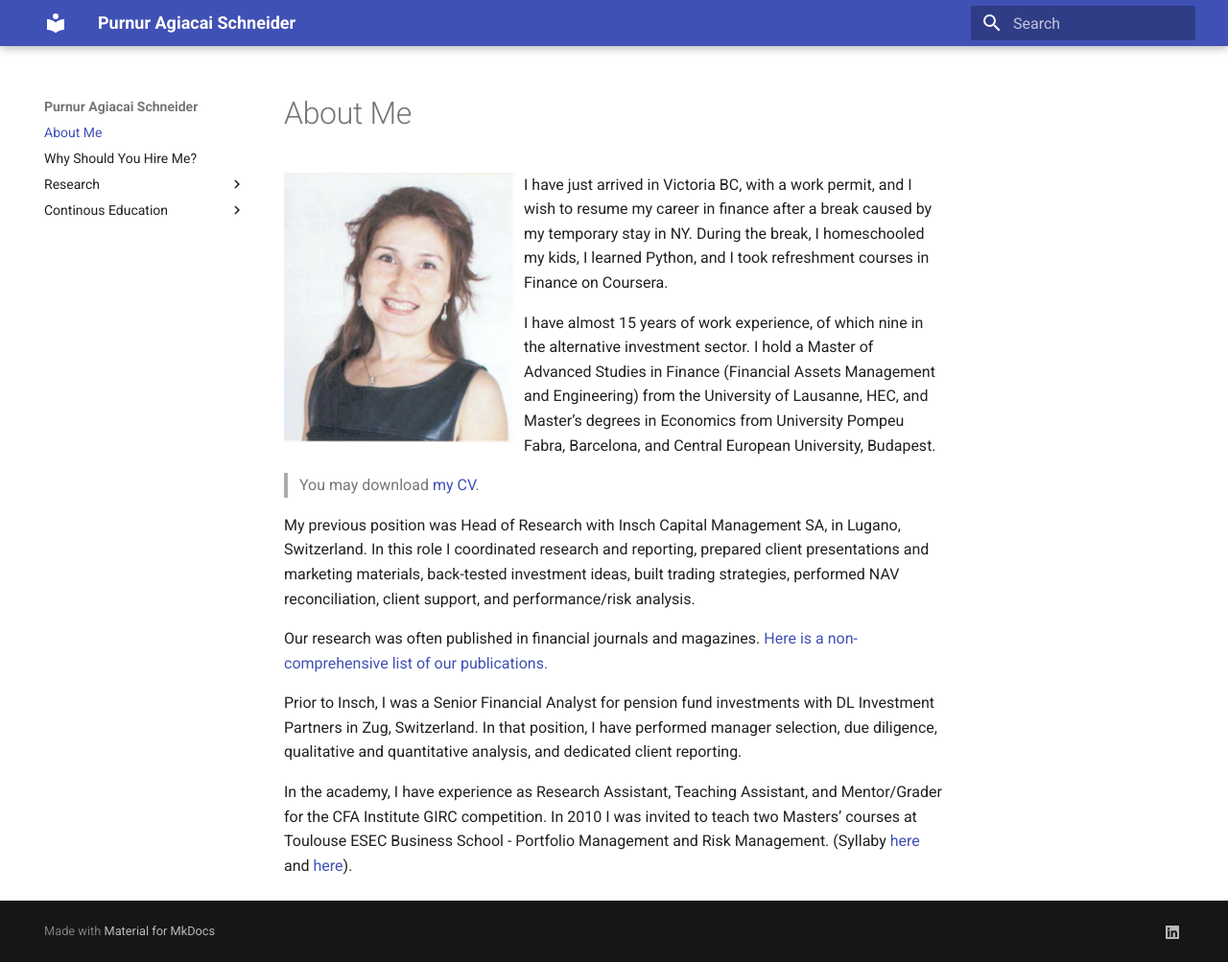
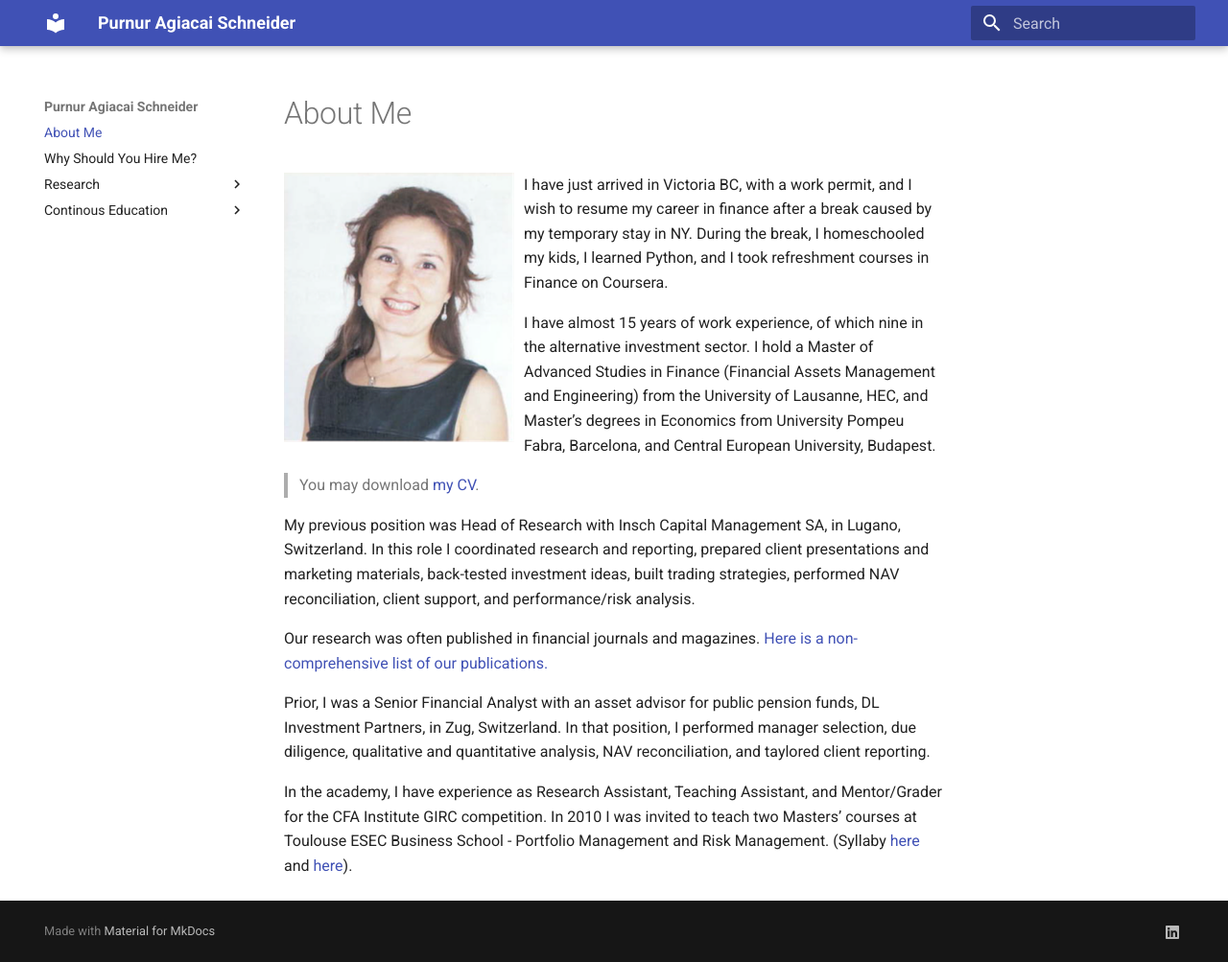
Before and after one commit to purnur-schneider/purnur-schneider.github.io, an MkDocs documentation site: the page built from docs/index.md, in a window 1280 px wide and 1003 px high. Shown: the whole window at 96% size. Built offline with MkDocs 1.6.1 and Material for MkDocs 9.7.7, drawn with Linux system fonts in a browser that asks for light colours.

Commit message:
smallupdate

```diff
--- a/docs/index.md
+++ b/docs/index.md
@@ -10,7 +10,7 @@ In this role I coordinated research and reporting, prepared client presentations
 
 Our research was often published in financial journals and magazines. [Here is a non-comprehensive list of our publications.](research0.md)
 
-Prior to Insch, I was a Senior Financial Analyst for pension fund investments with DL Investment Partners in Zug, Switzerland. In that position, I have performed manager selection, due diligence, qualitative and quantitative analysis, and dedicated client reporting.
+Prior, I was a Senior Financial Analyst with an asset advisor for public pension funds, DL Investment Partners, in Zug, Switzerland. In that position, I performed manager selection, due diligence, qualitative and quantitative analysis, NAV reconciliation, and taylored client reporting.
 
 In the academy, I have experience as Research Assistant, Teaching Assistant, and Mentor/Grader for the CFA Institute GIRC competition. In 2010 I was invited to teach two Masters' courses at Toulouse ESEC Business School - Portfolio Management and Risk Management.
 (Syllaby [here](webdocs/PM Syllabus.pdf) and [here](webdocs/PM Syllabus.pdf)).
```
Also changed, not shown: 3 other files.
